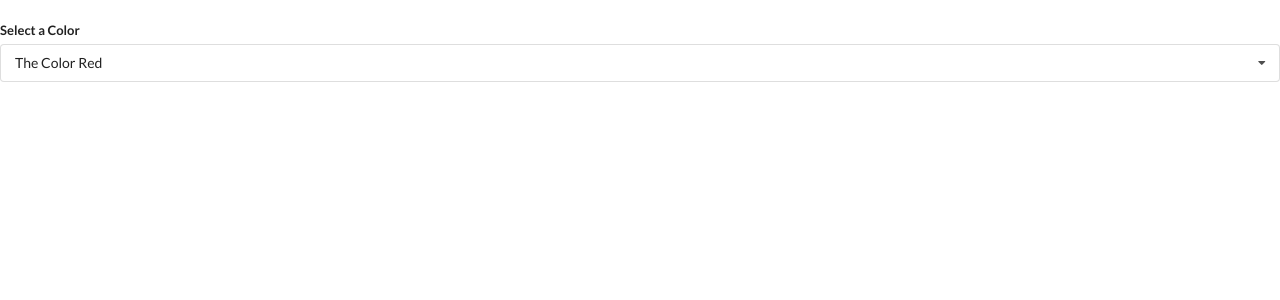
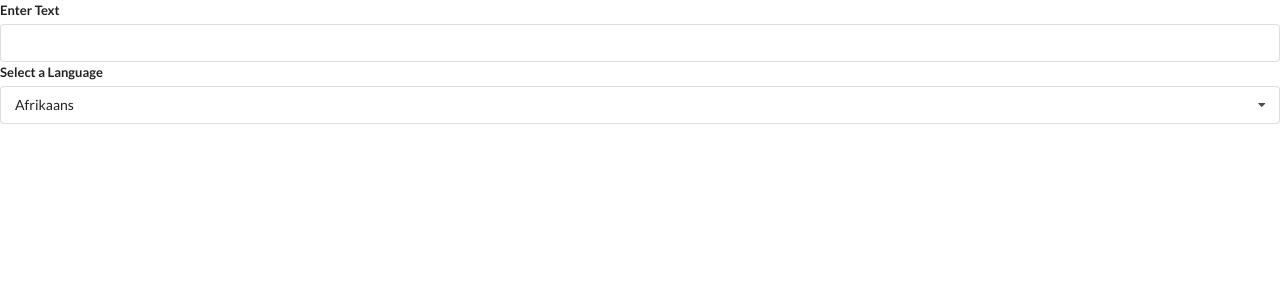
Before and after one commit to SeanZhenggg/learning_react, a React (Create React App) app: page / in a window 1280 px wide. Shown: the top 300 px of the page. Built offline with nearby package versions, Linux system fonts and the light colour scheme.

Commit message:
[change] course 12 - 192

```diff
--- a/src/App.js
+++ b/src/App.js
@@ -1,7 +1,7 @@
-import React, { useState } from 'react'
+import React from 'react'
+import Translate from './components/Translate'
 // import Accordion from './components/Accordion'
 // import Search from './components/Search'
-import Dropdown from './components/Dropdown'
 
 // const items = [
 //   {
@@ -17,30 +17,11 @@
 //     content: 'You use React by creating components'
 //   },
 // ]
-const options = [
-  {
-    label: 'The Color Red',
-    value: 'red'
-  },
-  {
-    label: 'The Shade of Blue',
-    value: 'blue'
-  },
-  {
-    label: 'The Color Green',
-    value: 'green'
-  },
-]
+
 export default () => {
-  const [selected, setSelected] = useState(options[0]);
   return (
     <div>
-      <br />
-      <Dropdown
-        selected={selected}
-        options={options}
-        onSelectedChange={setSelected}
-      />
+      <Translate />
     </div>
   )
 }
--- a/src/components/Dropdown.js
+++ b/src/components/Dropdown.js
@@ -1,6 +1,6 @@
 import React, { useState, useEffect, useRef } from 'react';
 
-const Dropdown = ({ options, selected, onSelectedChange }) => {
+const Dropdown = ({ options, label, selected, onSelectedChange }) => {
   const [open, setOpen] = useState(false)
   const ref = useRef()
 
@@ -36,7 +36,7 @@
   return (
   <div ref={ref} className="ui form">
     <div className="field">
-      <label className="label">Select a Color</label>
+      <label className="label">{label}</label>
       <div
         className={`ui selection dropdown ${open ? 'visible active' : ''}`}
         onClick={() => setOpen(!open)}>
--- /dev/null
+++ b/src/components/Translate.js
@@ -0,0 +1,45 @@
+import React, { useState } from 'react';
+import Dropdown from './Dropdown'
+
+// const API_KEY = 'AIzaSyCHUCmpR7cT_yDFHC98CZJy2LTms-IwDlM'
+const options = [
+  {
+    label: 'Afrikaans',
+    value: 'af'
+  },
+  {
+    label: 'Arabic',
+    value: 'ar'
+  },
+  {
+    label: 'Hindi',
+    value: 'hi'
+  },
+
+]
+const Translate = () => {
+  const [language, setLanguage] = useState(options[0]);
+  const [text, setText] = useState('');
+
+  return (
+    <div>
+      <div className="ui form">
+        <div className="field">
+          <label>Enter Text</label>
+          <input
+            value={text}
+            onChange={(e) => setText(e.target.value)}
+          />
+        </div>
+      </div>
+      <Dropdown
+        options={options}
+        label="Select a Language"
+        selected={language}
+        onSelectedChange={setLanguage}
+      />
+    </div>
+  )
+}
+
+export default Translate
```
